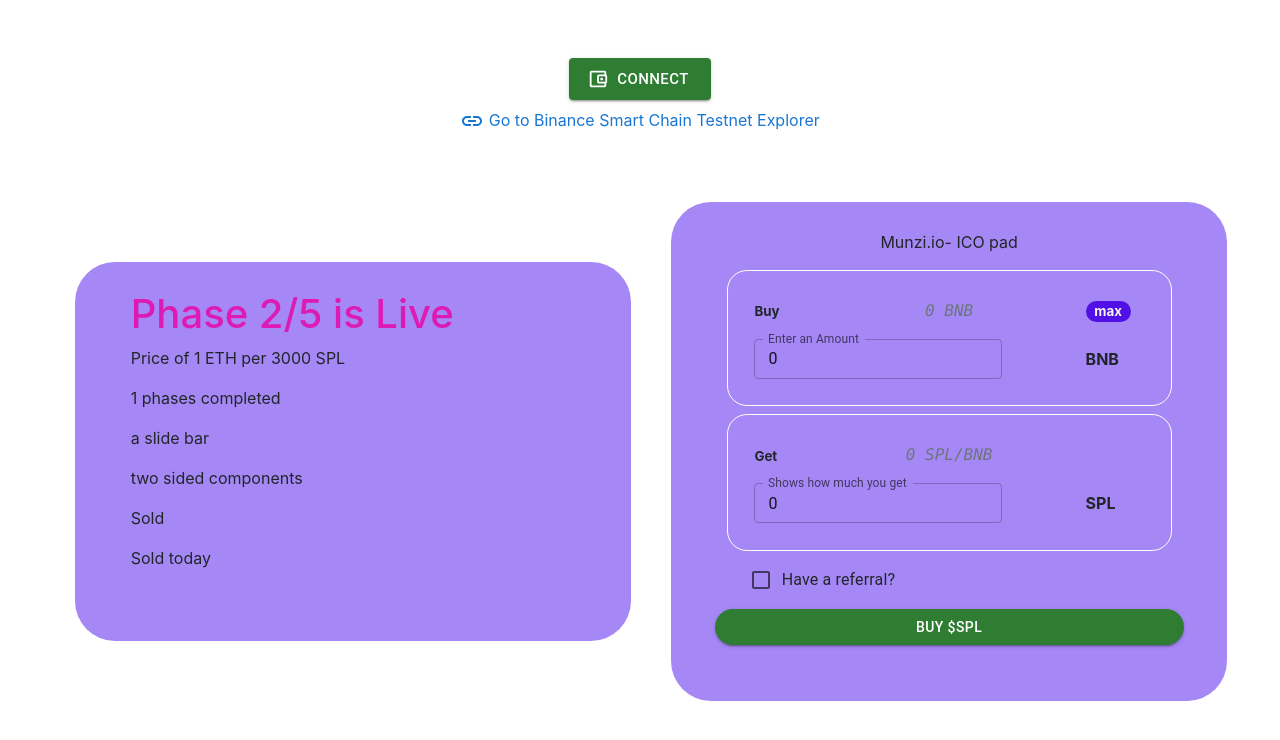
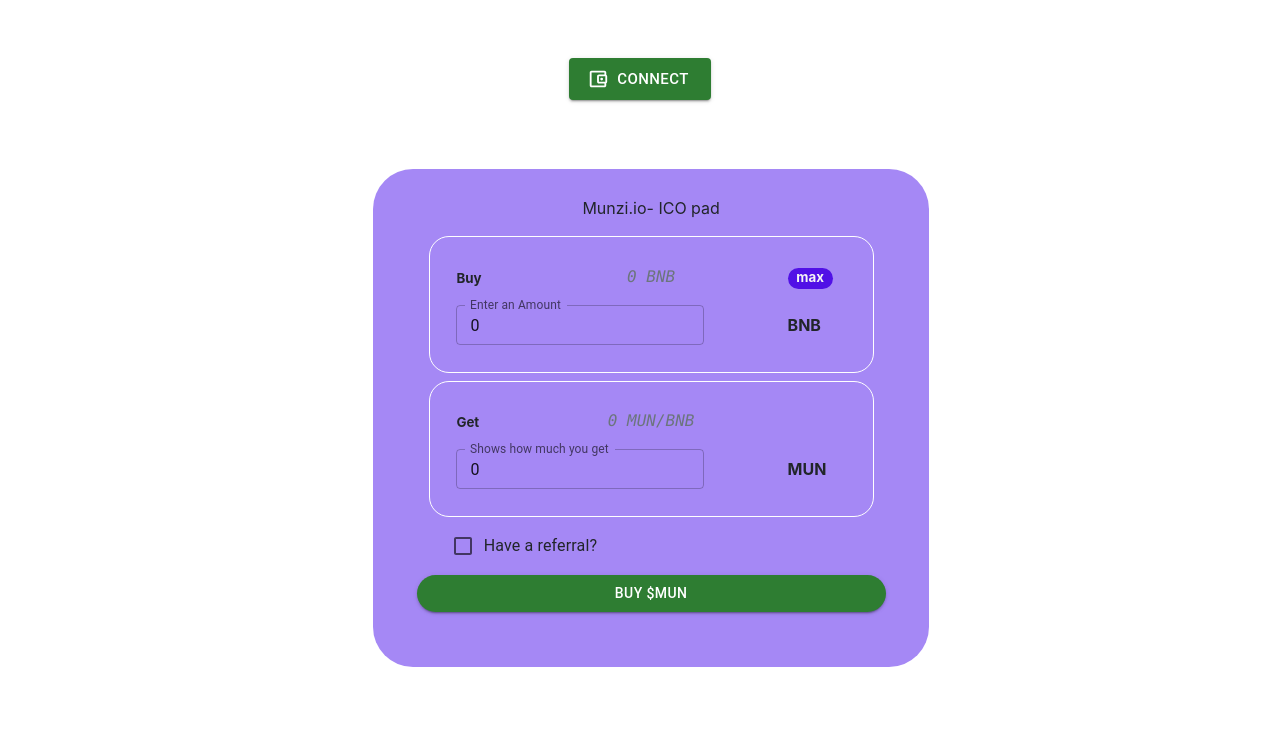
Before and after one commit to talib-naseri/BEP20_crowdsale, a React (Create React App) app in the folder client/: page / in a window 1280 px wide. Shown: the top 740 px of the page. Built offline with nearby package versions, Linux system fonts and the light colour scheme.

Commit message:
add link notification on tx completion

```diff
--- a/client/src/App.js
+++ b/client/src/App.js
@@ -10,6 +10,7 @@
   Alert,
   AlertTitle,
   Link,
+  Slide,
 } from '@mui/material';
 import { LoadingButton } from '@mui/lab';
 import AccountBalanceWalletOutlinedIcon from '@mui/icons-material/AccountBalanceWalletOutlined';
@@ -21,13 +22,18 @@
 import { getBalance, buyToken } from './components/web3Utils';
 import { ConnectionToggleButtons } from './components/toggleButtons';
 
+const DEFAULT_TOAST_TIME = 6000;
+
 function App() {
   const [connected, setConnection] = useState(false);
   const [amount, setAmount] = useState(0);
   const [haveRef, setHaveRef] = useState(false);
   const [submitted, setSubmitted] = useState(false);
   const [open, setOpen] = useState(false);
+  const [toastTime, setToastTime] = useState(DEFAULT_TOAST_TIME);
   const [bothConnections, setBothConnections] = useState(false);
+  const [linkOpen, setLinkOpen] = useState(false);
+  const [txLink, setTxLink] = useState('#');
   const [alertData, setAlertData] = useState({
     severity: 'info',
     title: 'INFO',
@@ -40,16 +46,32 @@
       return;
     }
 
+    setToastTime(DEFAULT_TOAST_TIME);
     setOpen(false);
   };
 
-  const giveAToast = (severity, title, message) => {
+  const giveAToast = (
+    severity,
+    title,
+    message,
+    toastTime = DEFAULT_TOAST_TIME
+  ) => {
     setAlertData({
       severity,
       title,
       message,
     });
+    setToastTime(toastTime);
     setOpen(true);
+  };
+
+  const linkCloseHandle = (event, reason) => {
+    if (reason === 'clickaway') {
+      return;
+    }
+
+    setLinkOpen(false);
+    setTxLink('#');
   };
 
   // Connection functions
@@ -146,8 +168,13 @@
     // clear values
     setAmount(0);
     setSubmitted(false);
-    setOpen(true);
-    setAlertData({ ...info });
+
+    giveAToast(info.severity, info.title, info.message);
+
+    if (info.severity === 'success') {
+      setLinkOpen(true);
+      setTxLink(info.link);
+    }
   };
 
   return (
@@ -185,17 +212,6 @@
             )}
           </>
         )}
-
-        <div className='mt-2'>
-          <Link
-            href='https://testnet.bscscan.com/'
-            target='_blank'
-            underline='none'
-          >
-            <LinkIcon />{' '}
-            <span> Go to Binance Smart Chain Testnet Explorer</span>
-          </Link>
-        </div>
       </div>
 
       {/* App pads */}
@@ -207,18 +223,6 @@
         rowSpacing={1}
         columnSpacing={5}
       >
-        <Grid item md={6} xs={12}>
-          <Box sx={{ borderRadius: 10 }} className='container'>
-            <h1 className='secondary'>Phase 2/5 is Live</h1>
-            <p>Price of 1 ETH per 3000 SPL</p>
-            <p>1 phases completed</p>
-
-            <p>a slide bar</p>
-            <p>two sided components</p>
-            <p>Sold</p>
-            <p>Sold today</p>
-          </Box>
-        </Grid>
         <Grid item md={6} xs={12}>
           <Box sx={{ borderRadius: 10 }} className='container'>
             <p className='text-center'>Munzi.io- ICO pad</p>
@@ -248,7 +252,7 @@
                 className='d-block rounded-pill'
                 onClick={() => submit()}
               >
-                Buy $SPL
+                Buy $MUN
               </LoadingButton>
             </div>
           </Box>
@@ -258,7 +262,7 @@
       {/* Toast messages */}
       <Snackbar
         open={open}
-        autoHideDuration={6000}
+        autoHideDuration={toastTime}
         onClose={handleClose}
         anchorOrigin={{ vertical: 'bottom', horizontal: 'right' }}
       >
@@ -273,6 +277,31 @@
       </Snackbar>
 
       {/* Link to binance explorer */}
+      <Snackbar
+        open={linkOpen}
+        autoHideDuration={20000}
+        onClose={linkCloseHandle}
+        anchorOrigin={{ vertical: 'top', horizontal: 'right' }}
+      >
+        <Alert
+          severity='info'
+          sx={{ width: '100%' }}
+          onClose={linkCloseHandle}
+          variant='filled'
+        >
+          <span>
+            <Link
+              color='secondary'
+              underline='always'
+              href={txLink}
+              target='_blank'
+            >
+              Click here
+            </Link>
+            <span> </span>to see your transaction
+          </span>
+        </Alert>
+      </Snackbar>
     </Container>
   );
 }
--- a/client/src/components/input.js
+++ b/client/src/components/input.js
@@ -125,7 +125,7 @@
         <Grid item xs={8}>
           <div className='text-center'>
             <span className='small_text font-monospace text-muted fst-italic'>
-              {rate ? rate : 0} SPL/BNB
+              {rate ? rate : 0} MUN/BNB
             </span>
           </div>
         </Grid>
@@ -141,7 +141,7 @@
         </Grid>
         <Grid item xs={1}></Grid>
         <Grid item xs={2}>
-          <span className='fw-bold'>SPL</span>
+          <span className='fw-bold'>MUN</span>
         </Grid>
       </Grid>
     </Box>
--- a/client/src/components/web3Utils.js
+++ b/client/src/components/web3Utils.js
@@ -2,6 +2,10 @@
 const crowdSaleABI = require('./ABIs/crowdSaleContract.json');
 const munziABI = require('./ABIs/MunziContractABI.json');
 
+// Constants
+const BSC_TESTNET_EXPLORER_URL = 'https://testnet.bscscan.com/';
+
+// Functions
 const getCrowdSaleContract = (web3) => {
   return web3 ? new web3.eth.Contract(crowdSaleABI, CROWD_SALE_ADDRESS) : null;
 };
@@ -33,6 +37,8 @@
     message: 'Transaction is done successfully',
   };
 
+  let txHash = null;
+
   // Get tx info
   const contract = getCrowdSaleContract(web3);
   const account = await getAddress(web3);
@@ -50,6 +56,7 @@
     })
     .once('transactionHash', (hash) => {
       console.log('TRANSACTION_HASH: ', hash);
+      txHash = hash;
     })
     .once('receipt', (receipt) => {
       console.log('RECEIPT: ', receipt);
@@ -64,6 +71,10 @@
       info.message = error.message;
     });
 
+  if (info.severity === 'success') {
+    info.link = BSC_TESTNET_EXPLORER_URL + 'tx/' + txHash;
+  }
+
   return info;
 };
 
@@ -73,4 +84,5 @@
   getAddress,
   getBalance,
   buyToken,
+  BSC_TESTNET_EXPLORER_URL,
 };
```
